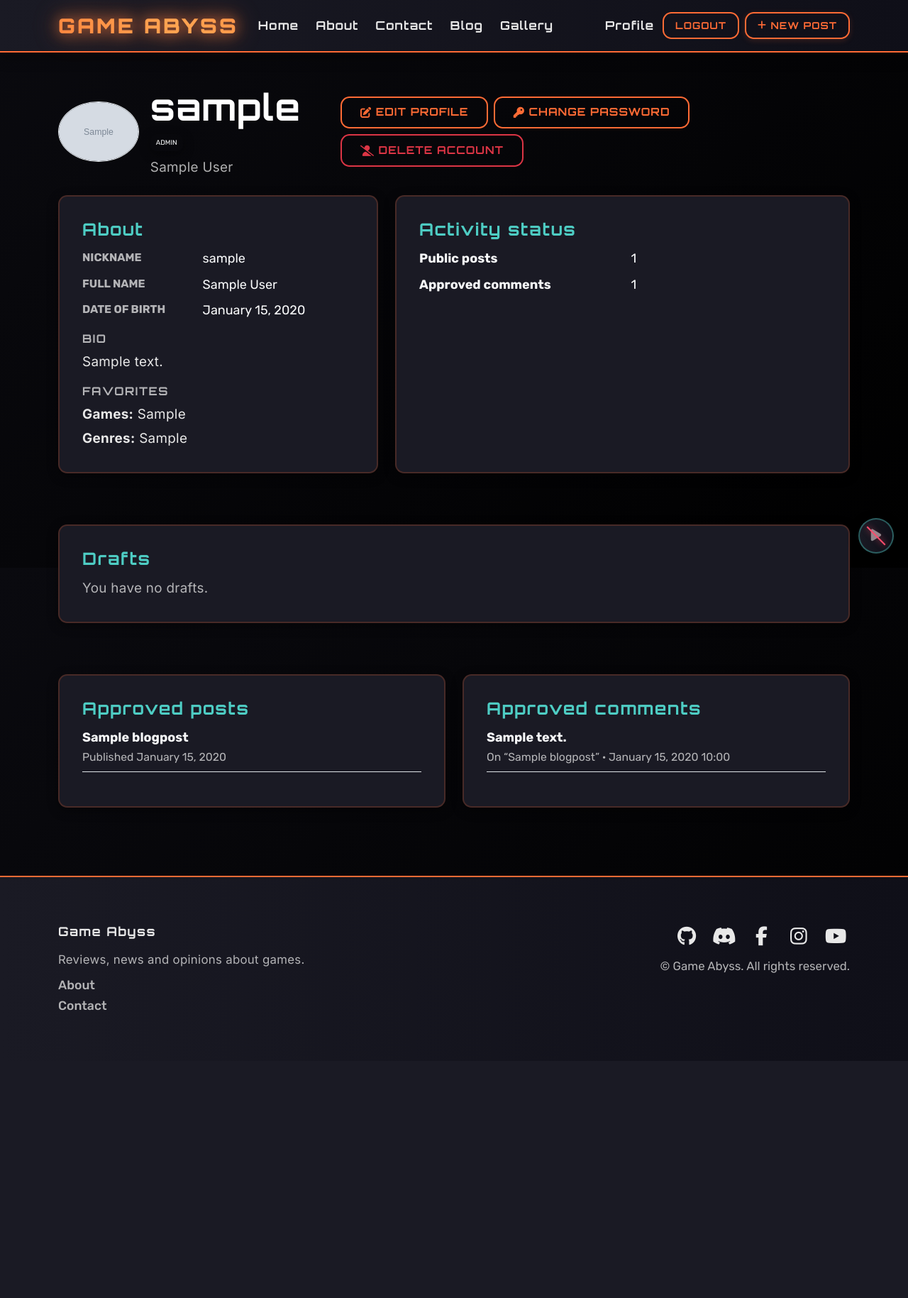
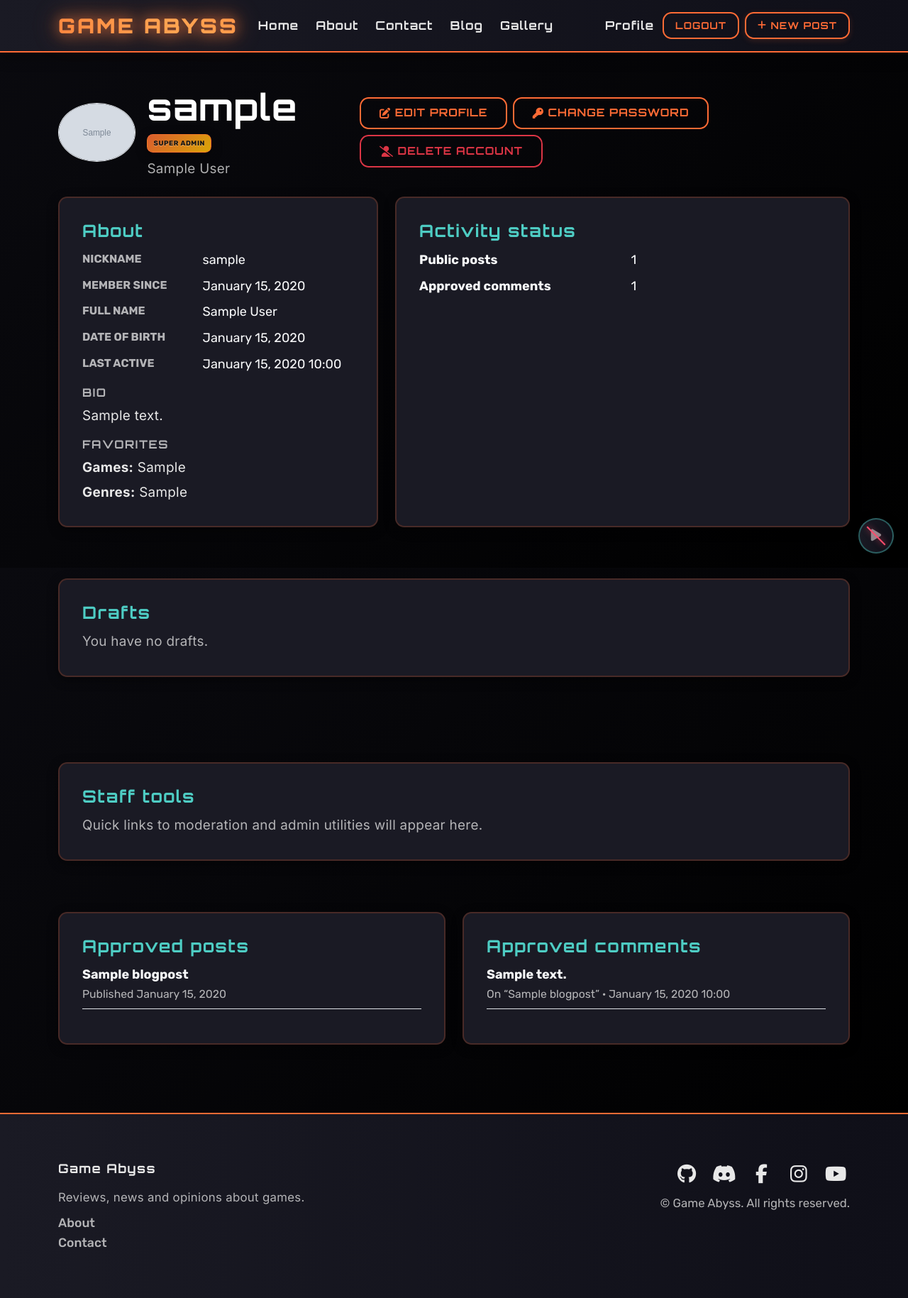
Before and after one commit to Drake-Designer/Game-Abyss, a Django app: page /u/sample/ in a window 1280 px wide. Shown: the whole page at 71% size. Before the commit the page ends 1424 px from the top, so only its background shows below. Run offline with Django 5.2, Linux system fonts and the light colour scheme; a user stored in the database is signed in; tables that the repository leaves empty hold one stand-in row (values such as "Sample post"); grey boxes marked "Sample" are stand-in pictures; some libraries are stand-ins or nearby versions.

Commit message:
Profile: show Member since and Last active, add staff tools placeholder for staff on own profile, rename Admin badge to Super Admin, compute last_active in view, and update tests.

```diff
--- a/accounts/templates/accounts/profile.html
+++ b/accounts/templates/accounts/profile.html
@@ -51,6 +51,10 @@
               <dd class="col-sm-7 mb-0" data-testid="profile-nickname">
                 {{ profile_user.username }}
               </dd>
+              <dt class="col-sm-5 text-uppercase text-muted small">Member since</dt>
+              <dd class="col-sm-7 mb-0" data-testid="profile-member-since">
+                {{ member_since|date:"F j, Y" }}
+              </dd>
               {% if full_name %}
                 <dt class="col-sm-5 text-uppercase text-muted small">Full name</dt>
                 <dd class="col-sm-7 mb-0">
@@ -63,6 +67,14 @@
                   {{ profile.date_of_birth|date:"F j, Y" }}
                 {% else %}
                   <span class="text-muted">Not provided</span>
+                {% endif %}
+              </dd>
+              <dt class="col-sm-5 text-uppercase text-muted small">Last active</dt>
+              <dd class="col-sm-7 mb-0" data-testid="profile-last-active">
+                {% if last_active %}
+                  {{ last_active|date:"F j, Y H:i" }}
+                {% else %}
+                  <span class="text-muted">No activity recorded</span>
                 {% endif %}
               </dd>
             </dl>
@@ -134,6 +146,16 @@
           </div>
         </div>
       </section>
+      {% if show_moderation_tools %}
+        <section class="mb-4">
+          <div class="comp-card">
+            <div class="comp-card__body">
+              <h2 class="comp-card__title">Staff tools</h2>
+              <p class="text-muted mb-0">Quick links to moderation and admin utilities will appear here.</p>
+            </div>
+          </div>
+        </section>
+      {% endif %}
     {% endif %}
     <div class="row g-4">
       <div class="col-lg-6">
--- a/accounts/views.py
+++ b/accounts/views.py
@@ -3,6 +3,8 @@ from django.contrib.auth import get_user_model, logout
 from django.contrib.auth.decorators import login_required
 from allauth.account.models import EmailAddress
 from allauth.account.views import PasswordChangeView
+from datetime import datetime
+
 from django.core.paginator import Paginator
 from django.shortcuts import get_object_or_404, redirect, render
 
@@ -100,9 +102,32 @@ def profile(request, username):
 
     role_badge: dict[str, str] | None = None
     if profile_user.is_superuser:
-        role_badge = {"label": "Admin", "css_class": "comp-badge--admin"}
+        role_badge = {
+            "label": "Super Admin",
+            "css_class": "comp-badge--superadmin",
+        }
     elif profile_user.is_staff:
         role_badge = {"label": "Staff", "css_class": "comp-badge--staff"}
+
+    last_active_candidates: list[datetime] = []
+    if profile_user.last_login:
+        last_active_candidates.append(profile_user.last_login)
+
+    latest_post = public_posts_qs.first()
+    if latest_post:
+        last_active_candidates.append(
+            latest_post.published_at or latest_post.created_at
+        )
+
+    latest_comment = approved_comments_qs.first()
+    if latest_comment:
+        last_active_candidates.append(latest_comment.created_at)
+
+    if draft_posts:
+        last_active_candidates.append(draft_posts[0].updated_at)
+
+    last_active = max(
+        last_active_candidates) if last_active_candidates else None
 
     context = {
         "profile_user": profile_user,
@@ -114,6 +139,11 @@ def profile(request, username):
         "draft_posts": draft_posts,
         "stats": stats,
         "role_badge": role_badge,
+        "member_since": profile_user.date_joined,
+        "last_active": last_active,
+        "show_moderation_tools": is_self and (
+            profile_user.is_staff or profile_user.is_superuser
+        ),
         "has_favorites": bool(profile_obj.favorite_games or profile_obj.favorite_genres),
     }
     return render(request, "accounts/profile.html", context)
```
Also changed, not shown: accounts/tests.py (+17 -2 lines).
